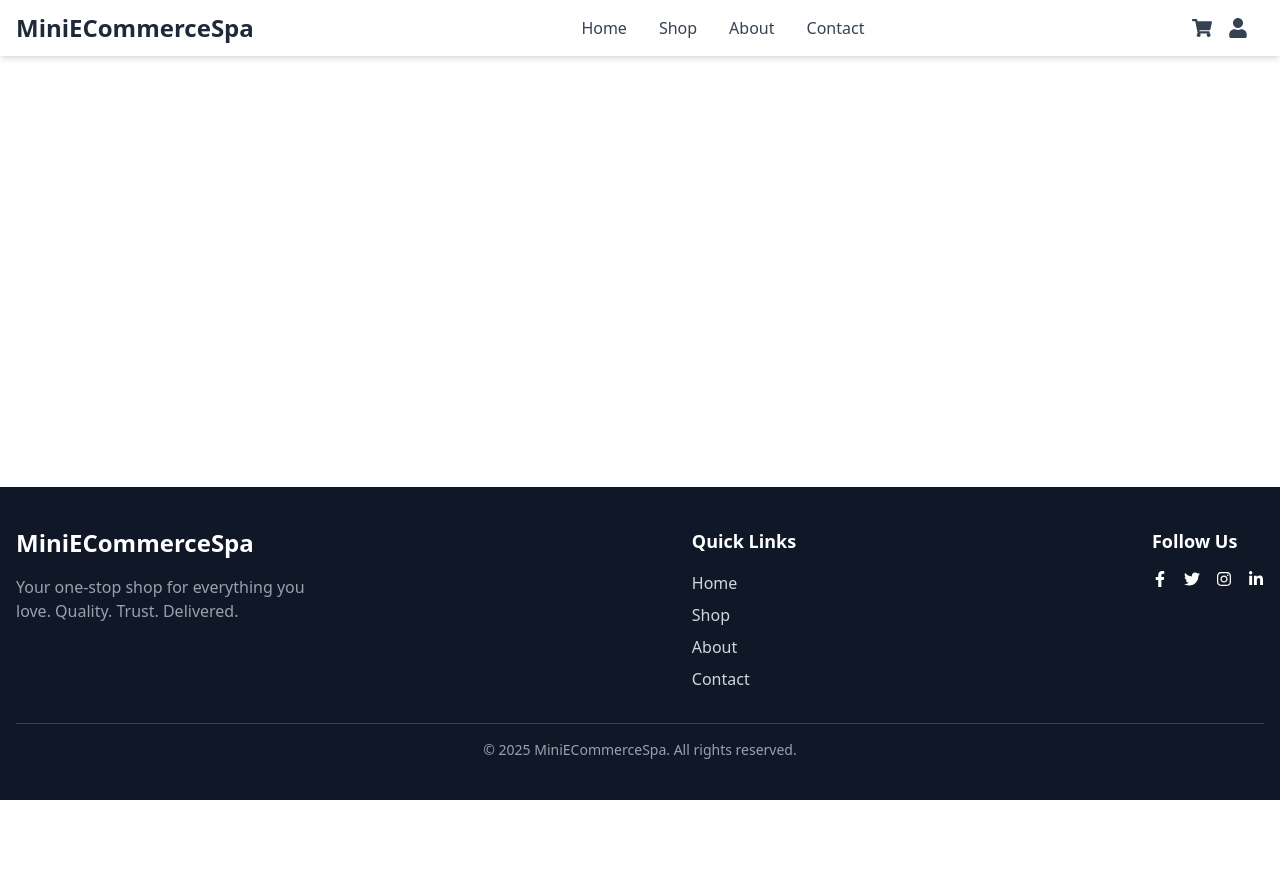
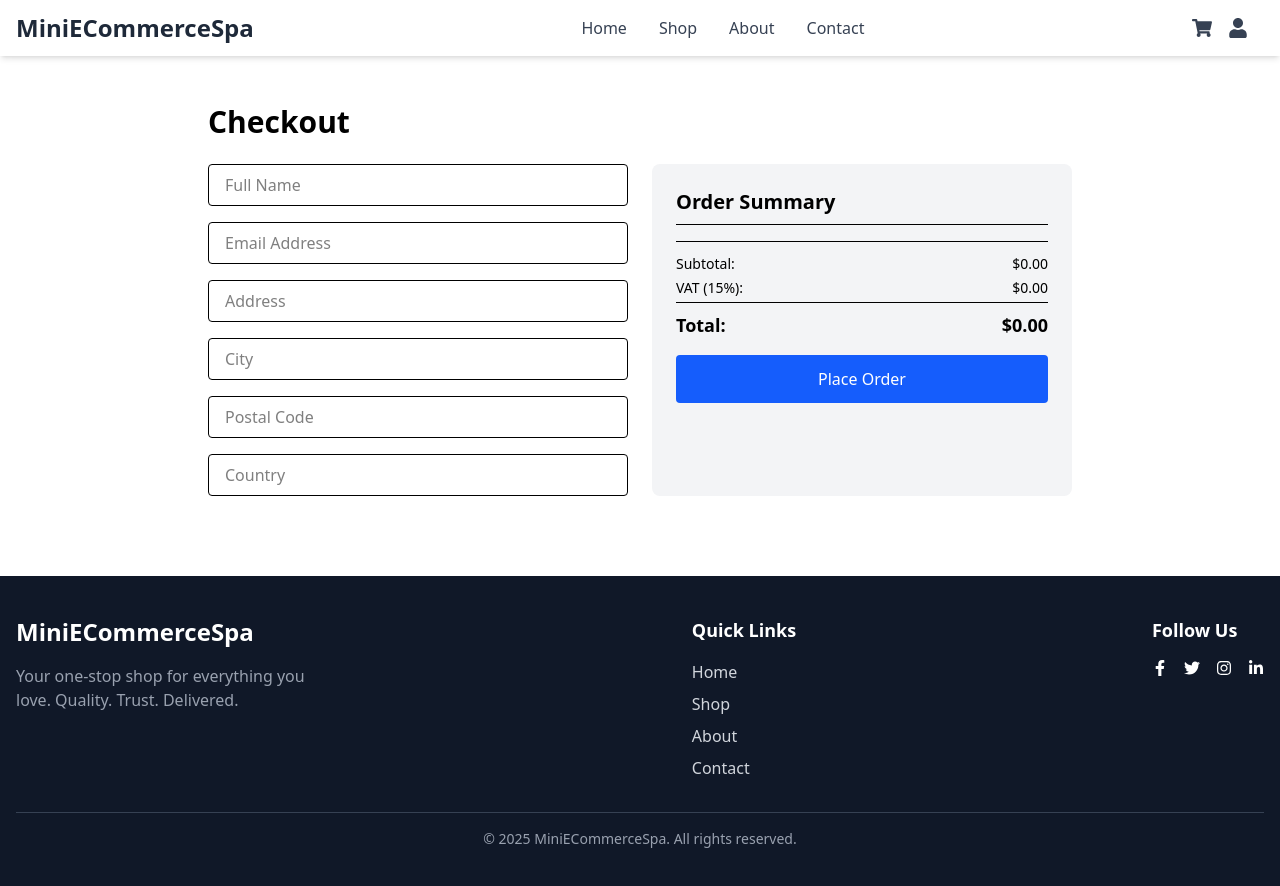
Before and after one commit to humayandev/mini-e-commerce-spa, a React (Vite) app: page /checkout in a window 1280 px wide. Shown: the top 886 px of the page. Before the commit the page ends 800 px from the top, so only its background shows below. Built offline with nearby package versions, Linux system fonts and the light colour scheme.

Commit message:
designed checkout

```diff
--- a/src/App.jsx
+++ b/src/App.jsx
@@ -5,6 +5,7 @@ import Footer from './components/Footer';
 import Home from './pages/Home';
 import ProductDetail from './pages/ProductDetail';
 import CartPage from './pages/CartPage'; // new import
+import CheckoutPage from './pages/CheckoutPage';
 
 const App = () => {
   return (
@@ -16,6 +17,8 @@ const App = () => {
           <Route path="/" element={<Home />} />
           <Route path="/product/:id" element={<ProductDetail />} />
           <Route path="/cart" element={<CartPage />} />
+          <Route path="/checkout" element={<CheckoutPage />} />
+
         </Routes>
       </main>
 
--- a/src/pages/CartPage.jsx
+++ b/src/pages/CartPage.jsx
@@ -1,13 +1,14 @@
-import React from 'react';
-import { useCart } from '../context/CartContext';
-import products from '../data/products'; // adjust path as needed
+import React from "react";
+import { useCart } from "../context/CartContext";
+import products from "../data/products"; // adjust path as needed
+import { Link } from "react-router-dom";
 
 const CartPage = () => {
   const { state, dispatch } = useCart();
 
   // Create a lookup map for product images by id
   const productImageMap = {};
-  products.forEach(product => {
+  products.forEach((product) => {
     productImageMap[product.id] = product.image;
   });
 
@@ -37,7 +38,7 @@ const CartPage = () => {
           </div>
 
           {/* Cart Items */}
-          {state.cart.map(item => (
+          {state.cart.map((item) => (
             <div
               key={item.id}
               className="grid grid-cols-12 gap-4 items-center border-b py-4"
@@ -63,7 +64,7 @@ const CartPage = () => {
               <div className="col-span-2 flex justify-center items-center gap-2">
                 <button
                   onClick={() =>
-                    dispatch({ type: 'DECREASE_QUANTITY', payload: item.id })
+                    dispatch({ type: "DECREASE_QUANTITY", payload: item.id })
                   }
                   className="w-8 h-8 bg-gray-200 rounded text-xl font-bold"
                   aria-label="Decrease quantity"
@@ -73,7 +74,7 @@ const CartPage = () => {
                 <span className="w-6 text-center">{item.quantity}</span>
                 <button
                   onClick={() =>
-                    dispatch({ type: 'INCREASE_QUANTITY', payload: item.id })
+                    dispatch({ type: "INCREASE_QUANTITY", payload: item.id })
                   }
                   className="w-8 h-8 bg-gray-200 rounded text-xl font-bold"
                   aria-label="Increase quantity"
@@ -91,7 +92,7 @@ const CartPage = () => {
               <div className="col-span-1 text-center">
                 <button
                   onClick={() =>
-                    dispatch({ type: 'REMOVE_FROM_CART', payload: item.id })
+                    dispatch({ type: "REMOVE_FROM_CART", payload: item.id })
                   }
                   className="w-10 h-10 bg-red-600 text-white rounded hover:bg-red-700 transition"
                   aria-label="Remove item"
@@ -116,12 +117,18 @@ const CartPage = () => {
               <span>Grand Total:</span>
               <span>${grandTotal.toFixed(2)}</span>
             </div>
-            <button
-              onClick={() => alert('Checkout simulated')}
+            {/* <button
+              onClick={() => alert("Checkout simulated")}
               className="mt-4 w-full px-6 py-3 bg-blue-600 text-white rounded hover:bg-blue-700 transition"
             >
               Checkout
-            </button>
+            </button> */}
+            <Link
+              to="/checkout"
+              className="block text-center mt-4 w-full px-6 py-3 bg-green-600 text-white rounded hover:bg-green-700 transition"
+            >
+              Checkout
+            </Link>
           </div>
         </>
       )}
--- /dev/null
+++ b/src/pages/CheckoutPage.jsx
@@ -0,0 +1,141 @@
+import React, { useState } from 'react';
+import { useCart } from '../context/CartContext';
+import { useNavigate } from 'react-router-dom';
+
+const CheckoutPage = () => {
+  const { state, dispatch } = useCart();
+  const navigate = useNavigate();
+
+  const [form, setForm] = useState({
+    name: '',
+    email: '',
+    address: '',
+    city: '',
+    postalCode: '',
+    country: '',
+  });
+
+  const handleChange = (e) => {
+    setForm(prev => ({ ...prev, [e.target.name]: e.target.value }));
+  };
+
+  const handleSubmit = (e) => {
+    e.preventDefault();
+    if (state.cart.length === 0) {
+      alert('Cart is empty!');
+      return;
+    }
+
+    // Simulate order placement
+    alert('Order placed successfully!');
+    dispatch({ type: 'CLEAR_CART' }); // Optional: clear cart after order
+    navigate('/');
+  };
+
+  const subtotal = state.cart.reduce(
+    (sum, item) => sum + item.price * item.quantity,
+    0
+  );
+  const vat = subtotal * 0.15;
+  const total = subtotal + vat;
+
+  return (
+    <div className="max-w-4xl mx-auto px-4 py-8">
+      <h2 className="text-3xl font-bold mb-6">Checkout</h2>
+
+      <form onSubmit={handleSubmit} className="grid md:grid-cols-2 gap-6 mb-8">
+        <div className="space-y-4">
+          <input
+            type="text"
+            name="name"
+            placeholder="Full Name"
+            value={form.name}
+            onChange={handleChange}
+            required
+            className="w-full px-4 py-2 border rounded"
+          />
+          <input
+            type="email"
+            name="email"
+            placeholder="Email Address"
+            value={form.email}
+            onChange={handleChange}
+            required
+            className="w-full px-4 py-2 border rounded"
+          />
+          <input
+            type="text"
+            name="address"
+            placeholder="Address"
+            value={form.address}
+            onChange={handleChange}
+            required
+            className="w-full px-4 py-2 border rounded"
+          />
+          <input
+            type="text"
+            name="city"
+            placeholder="City"
+            value={form.city}
+            onChange={handleChange}
+            required
+            className="w-full px-4 py-2 border rounded"
+          />
+          <input
+            type="text"
+            name="postalCode"
+            placeholder="Postal Code"
+            value={form.postalCode}
+            onChange={handleChange}
+            required
+            className="w-full px-4 py-2 border rounded"
+          />
+          <input
+            type="text"
+            name="country"
+            placeholder="Country"
+            value={form.country}
+            onChange={handleChange}
+            required
+            className="w-full px-4 py-2 border rounded"
+          />
+        </div>
+
+        <div className="bg-gray-100 p-6 rounded-lg space-y-4">
+          <h3 className="text-xl font-semibold border-b pb-2">Order Summary</h3>
+
+          {state.cart.map(item => (
+            <div key={item.id} className="flex justify-between text-sm">
+              <span>{item.title} × {item.quantity}</span>
+              <span>${(item.price * item.quantity).toFixed(2)}</span>
+            </div>
+          ))}
+
+          <div className="border-t pt-3 space-y-1 text-sm">
+            <div className="flex justify-between">
+              <span>Subtotal:</span>
+              <span>${subtotal.toFixed(2)}</span>
+            </div>
+            <div className="flex justify-between">
+              <span>VAT (15%):</span>
+              <span>${vat.toFixed(2)}</span>
+            </div>
+            <div className="flex justify-between font-bold text-lg border-t pt-2">
+              <span>Total:</span>
+              <span>${total.toFixed(2)}</span>
+            </div>
+          </div>
+
+          <button
+            type="submit"
+            className="w-full bg-blue-600 text-white py-3 rounded hover:bg-blue-700 transition"
+          >
+            Place Order
+          </button>
+        </div>
+      </form>
+    </div>
+  );
+};
+
+export default CheckoutPage;
```
